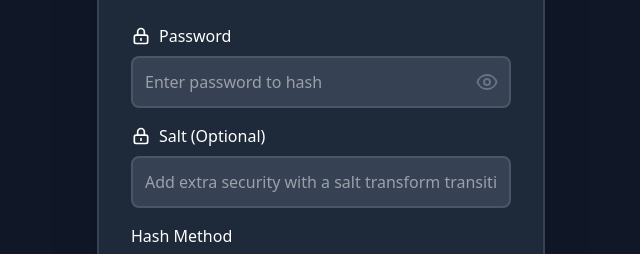
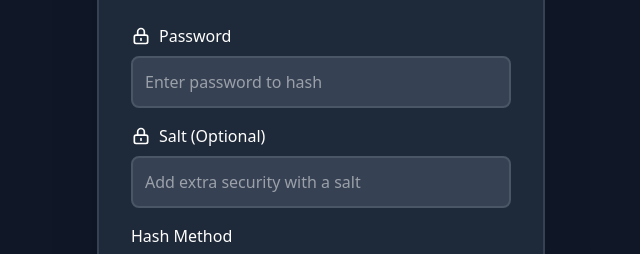
Before and after one commit to Chakibceran22/passowrd-manager-app, a React (Vite) app: page /hash in a window 1280 px wide. Shown: the part 222-476 px from the top of the page, without its empty margins (319-959 px from the left). Built offline with nearby package versions, Linux system fonts and the light colour scheme.

Commit message:
fix some smoothness issues

```diff
--- a/src/componenets/PasswordHahsing.jsx
+++ b/src/componenets/PasswordHahsing.jsx
@@ -75,7 +75,7 @@ const PasswordHasher = () => {
             <select
               value={hashType}
               onChange={(e) => setHashType(e.target.value)}
-              className={`w-full p-3 rounded-lg border-2 ${isDarkMode
+              className={`w-full p-3 rounded-lg border-2 transform transition-all duration-300  ${isDarkMode
                 ? 'bg-gray-700 border-gray-600 text-white'
                 : 'bg-white border-gray-300 text-black'}`}
             >
@@ -92,14 +92,14 @@ const PasswordHasher = () => {
 
           {/* Hashed Result */}
           {hashedPassword && (
-            <div className={`p-4 rounded-lg break-words ${isDarkMode
+            <div className={`p-4 rounded-lg break-words transform transition-all duration-300  ${isDarkMode
               ? 'bg-gray-700'
               : 'bg-gray-100'}`}>
               <div className="flex justify-between items-center mb-2">
                 <strong>Hashed Result:</strong>
                 <button
                   onClick={copyToClipboard}
-                  className={`px-2 py-1 rounded ${isDarkMode
+                  className={`px-2 py-1 rounded transform transition-all duration-300  ${isDarkMode
                     ? 'bg-blue-700 hover:bg-blue-600'
                     : 'bg-blue-500 hover:bg-blue-600 text-white'}`}
                 >
--- a/src/componenets/SaltInput.jsx
+++ b/src/componenets/SaltInput.jsx
@@ -4,15 +4,15 @@ import { LockIcon } from './SecurityIcons';
 const SaltInput = ({isDarkMode, salt, setSalt}) => {
     return(<div>
                 <label className="block mb-2 flex items-center transform transition-all duration-300">
-                  <LockIcon className="mr-2 w-5 h-5" />
+                  <LockIcon className="mr-2 w-5 h-5 setShowResult" />
                   Salt (Optional)
                 </label>
                 <input
                   type="text"
                   value={salt}
                   onChange={(e) => setSalt(e.target.value)}
-                  placeholder="Add extra security with a salt transform transition-all duration-300"
-                  className={`w-full p-3 rounded-lg border-2 ${isDarkMode
+                  placeholder="Add extra security with a salt "
+                  className={`w-full p-3 rounded-lg border-2 transform transition-all duration-300 ${isDarkMode
                     ? 'bg-gray-700 border-gray-600 text-white'
                     : 'bg-white border-gray-300 text-black'}`}
                 />
--- a/src/componenets/SecurityIcons.jsx
+++ b/src/componenets/SecurityIcons.jsx
@@ -1,32 +1,32 @@
 import React from 'react';
 
 export const ShieldIcon = ({ className }) => (
-  <svg xmlns="http://www.w3.org/2000/svg" fill="none" viewBox="0 0 24 24" stroke="currentColor" className={className}>
+  <svg xmlns="http://www.w3.org/2000/svg" fill="none" viewBox="0 0 24 24" stroke="currentColor" className={`${className}  'transform transition-all duration-300'`}>
     <path strokeLinecap="round" strokeLinejoin="round" strokeWidth={2} d="M9 12l2 2 4-4m5.618-4.016A11.955 11.955 0 0112 2.944a11.955 11.955 0 01-8.618 3.04A12.02 12.02 0 003 9c0 5.591 3.824 10.29 9 11.622 5.176-1.332 9-6.03 9-11.622 0-1.042-.133-2.052-.382-3.016z" />
   </svg>
 );
 
 export const KeyIcon = ({ className }) => (
-  <svg xmlns="http://www.w3.org/2000/svg" fill="none" viewBox="0 0 24 24" stroke="currentColor" className={className}>
+  <svg xmlns="http://www.w3.org/2000/svg" fill="none" viewBox="0 0 24 24" stroke="currentColor" className={`${className}  'transform transition-all duration-300'`}>
     <path strokeLinecap="round" strokeLinejoin="round" strokeWidth={2} d="M15 7a2 2 0 012 2m4 0a6 6 0 01-7.743 5.743L11 17H9v2H7v2H4a1 1 0 01-1-1v-2.586a1 1 0 01.293-.707l5.964-5.964A6 6 0 1121 9z" />
   </svg>
 );
 
 export const LockIcon = ({ className }) => (
-  <svg xmlns="http://www.w3.org/2000/svg" fill="none" viewBox="0 0 24 24" stroke="currentColor" className={className}>
+  <svg xmlns="http://www.w3.org/2000/svg" fill="none" viewBox="0 0 24 24" stroke="currentColor" className={`${className}  'transform transition-all duration-300'`}>
     <path strokeLinecap="round" strokeLinejoin="round" strokeWidth={2} d="M12 15v2m-6 4h12a2 2 0 002-2v-6a2 2 0 00-2-2H6a2 2 0 00-2 2v6a2 2 0 002 2zm10-10V7a4 4 0 00-8 0v4h8z" />
   </svg>
 );
 
 export const EyeIcon = ({ className }) => (
-  <svg xmlns="http://www.w3.org/2000/svg" fill="none" viewBox="0 0 24 24" stroke="currentColor" className={className}>
+  <svg xmlns="http://www.w3.org/2000/svg" fill="none" viewBox="0 0 24 24" stroke="currentColor" className={className  && 'transform transition-all duration-300'}>
     <path strokeLinecap="round" strokeLinejoin="round" strokeWidth={2} d="M15 12a3 3 0 11-6 0 3 3 0 016 0z" />
     <path strokeLinecap="round" strokeLinejoin="round" strokeWidth={2} d="M2.458 12C3.732 7.943 7.523 5 12 5c4.478 0 8.268 2.943 9.542 7-1.274 4.057-5.064 7-9.542 7-4.477 0-8.268-2.943-9.542-7z" />
   </svg>
 );
 
 export const EyeOffIcon = ({ className }) => (
-  <svg xmlns="http://www.w3.org/2000/svg" fill="none" viewBox="0 0 24 24" stroke="currentColor" className={className}>
+  <svg xmlns="http://www.w3.org/2000/svg" fill="none" viewBox="0 0 24 24" stroke="currentColor" className={`${className}  'transform transition-all duration-300'`}>
     <path strokeLinecap="round" strokeLinejoin="round" strokeWidth={2} d="M13.875 18.825A10.05 10.05 0 0112 19c-4.478 0-8.268-2.943-9.543-7a9.97 9.97 0 011.563-3.029m5.858.908a3 3 0 114.243 4.243M9.878 9.878l4.242 4.242M9.88 9.88l-3.29-3.29m7.532 7.532l3.29 3.29M3 3l3.59 3.59m0 0A9.953 9.953 0 0112 5c4.478 0 8.268 2.943 9.543 7a10.025 10.025 0 01-4.132 5.411m0 0L21 21" />
   </svg>
 );
```
